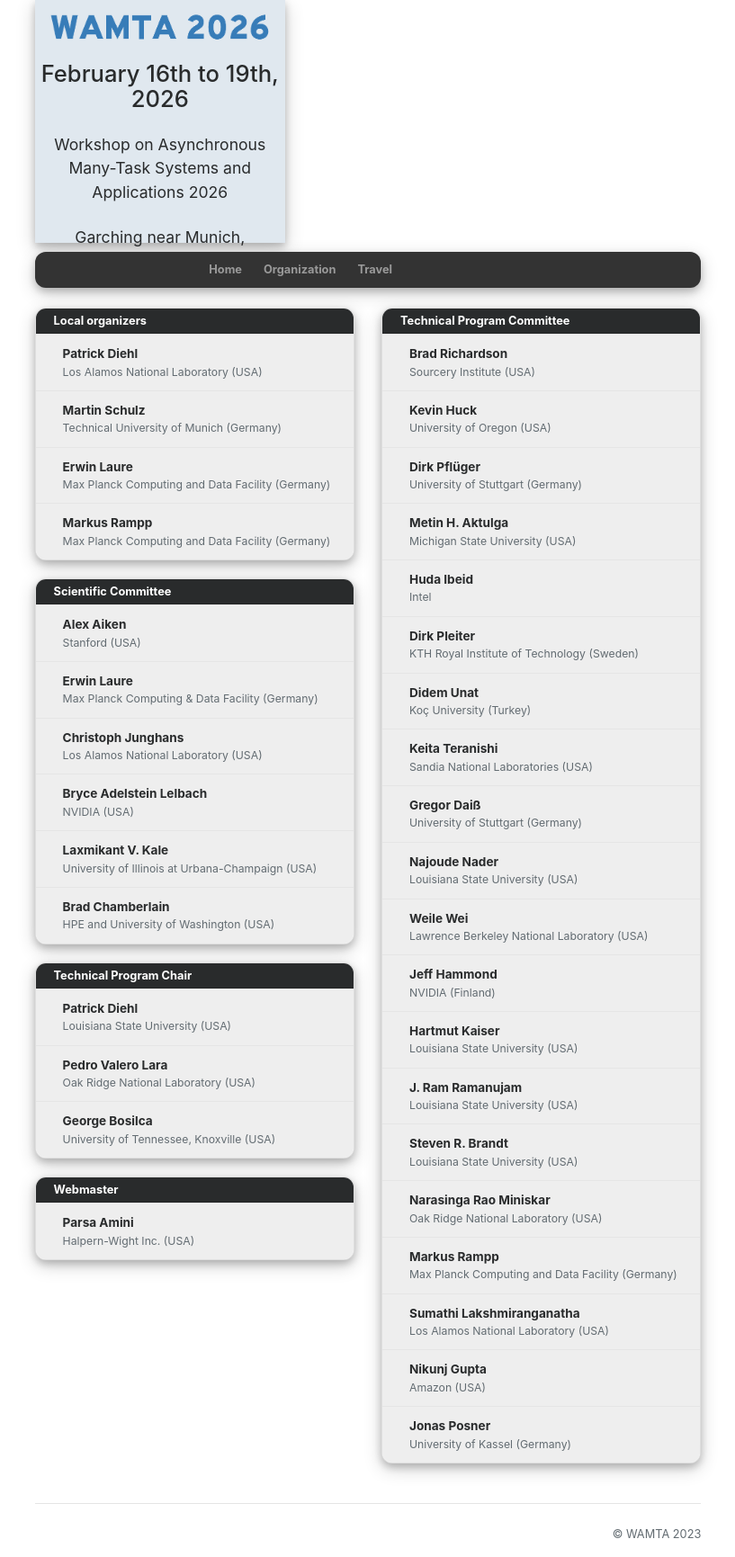
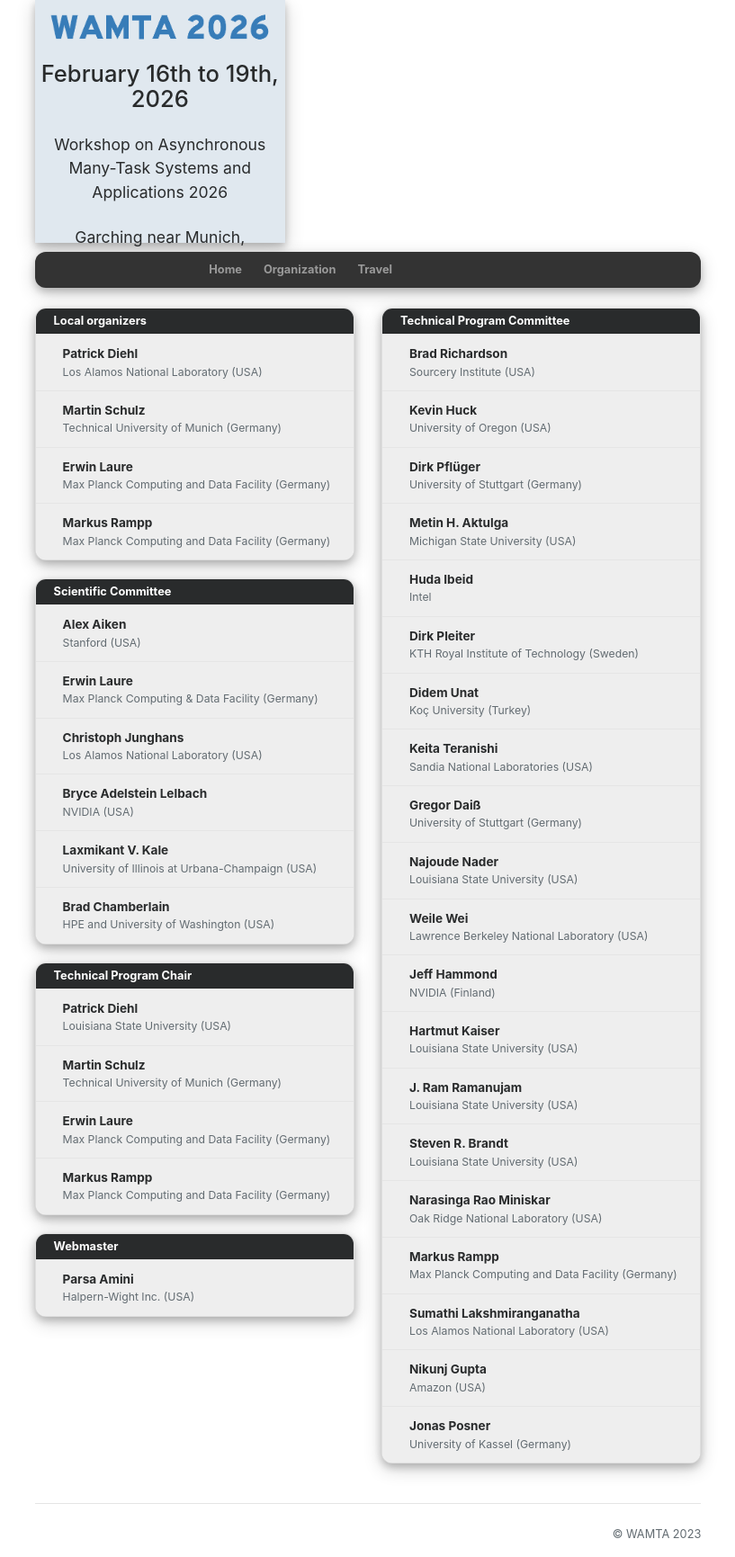
Before and after one commit to wamta26/WAMTA26.github.io, a Jekyll site: the page built from organization.html, in a window 1280 px wide. Shown: the whole page at 90% size, without its empty margins (231-1048 px from the left). Built offline with Jekyll 4.4.1, drawn with Linux system fonts in a browser that asks for light colours; nearby versions of some CDN libraries.

```diff
--- a/_data/conference.yml
+++ b/_data/conference.yml
@@ -175,12 +175,15 @@
   - name:  Patrick Diehl
     org: Louisiana State University (USA)
     homepage: https://www.diehlpk.de/
-  - name: Pedro Valero Lara
-    org:  Oak Ridge National Laboratory (USA)
-    homepage: https://www.ornl.gov/staff-profile/pedro-valero-lara
-  - name: George Bosilca
-    org:  University of Tennessee, Knoxville (USA)
-    homepage: https://icl.utk.edu/~bosilca/
+  - name: Martin Schulz
+    org: Technical University of Munich (Germany)
+    homepage: https://www.ce.cit.tum.de/caps/mitarbeiter/martin-schulz/
+  - name: Erwin Laure
+    org: Max Planck Computing and Data Facility (Germany)
+    homepage: https://www.mpcdf.mpg.de
+  - name: Markus Rampp
+    org: Max Planck Computing and Data Facility (Germany)
+    homepage: https://www.mpcdf.mpg.de
 webmaster:
   - name: Parsa Amini
     org: Halpern-Wight Inc. (USA)
```
